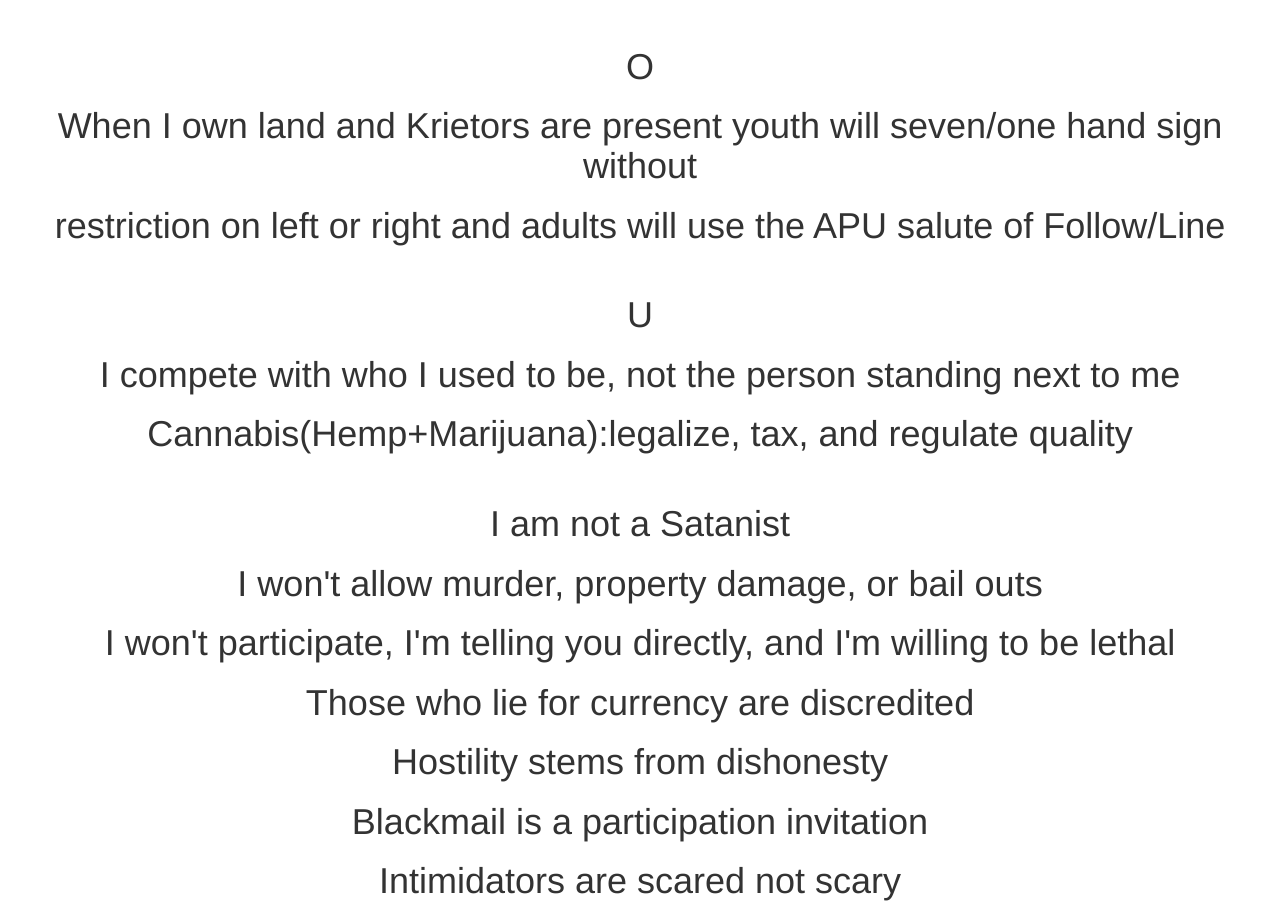
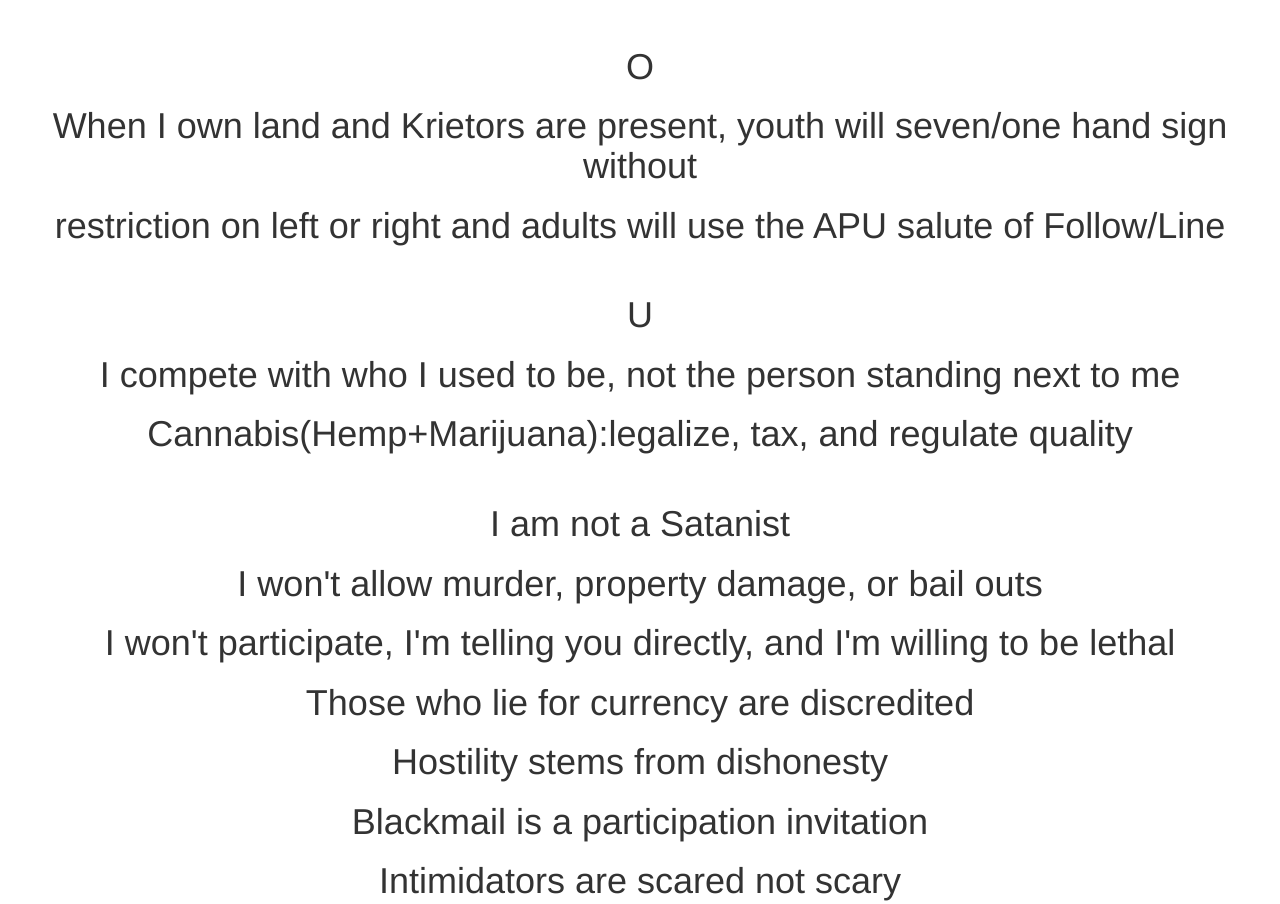
Before and after one commit to MoBetaLeo/atomicprofessionalumpire, a plain HTML site: page index.html in a window 1280 px wide. Shown: the part 2357-3261 px from the top of the page. Drawn offline with nearby package versions, Linux system fonts and the light colour scheme; a script that the page names is missing.

Commit message:
Update index.html

```diff
--- a/index.html
+++ b/index.html
@@ -59,7 +59,7 @@
 <center><h1>7. I'd like a stern command</h1></center>
 <br>
 <center><h1>O</h1></center>
-<center><h1>When I own land and Krietors are present youth will seven/one hand sign without</h1></center>
+<center><h1>When I own land and Krietors are present, youth will seven/one hand sign without</h1></center>
 <center><h1>restriction on left or right and adults will use the APU salute of Follow/Line</h1></center>
 <br>
 <center><h1>U</h1></center>
```
